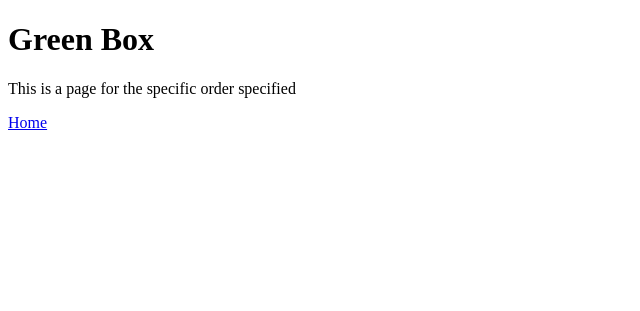
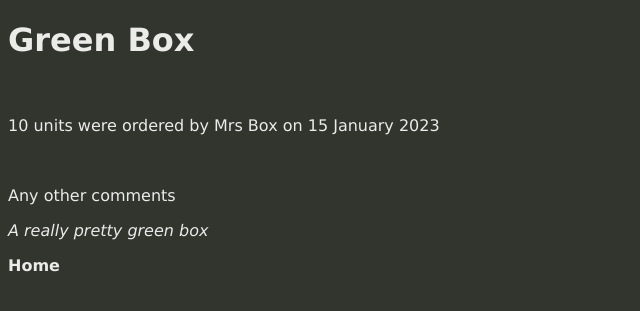
Before and after one commit to JonMinton/e63_hw, a Flask app: page /orders/1 in a window 1280 px wide. Shown: the top 311 px of the page, without its empty margins (0-640 px from the left). Run offline with Flask 2, Linux system fonts and the light colour scheme.

Commit message:
updated css

```diff
--- a/wk_03/03_flask_lab_hw/app/app.py
+++ b/wk_03/03_flask_lab_hw/app/app.py
@@ -1,4 +1,6 @@
 from flask import Flask
+from datetime import datetime
+
 
 app = Flask(__name__)
 
--- a/wk_03/03_flask_lab_hw/app/static/style.css
+++ b/wk_03/03_flask_lab_hw/app/static/style.css
@@ -5,7 +5,7 @@ th {
 }
 
 table {
-    background-color: lightgrey;
+    background-color: rgba(255, 255, 255, 0.2);
     width: 80%;
     border: 1px solid;
     border-collapse: collapse;
@@ -16,3 +16,23 @@ td {
     border-left: 1px solid;
     border-bottom: 1px dotted;
 }
+
+body {
+    background-color: #31352E;
+    color: #EBEBE8;
+    font-family:'Lucida Sans', 'Lucida Sans Regular', 'Lucida Grande', 'Lucida Sans Unicode', Geneva, Verdana, sans-serif;
+}
+
+a {
+    text-decoration: none;
+    font-weight: bold;
+    color: #EBEBE8;
+}
+
+a:hover {
+    text-decoration: underline;
+}
+
+footer {
+    /* background-color: blue; */
+}
--- a/wk_03/03_flask_lab_hw/app/templates/index.html
+++ b/wk_03/03_flask_lab_hw/app/templates/index.html
@@ -4,8 +4,8 @@
     <meta charset="UTF-8">
     <meta http-equiv="X-UA-Compatible" content="IE=edge">
     <meta name="viewport" content="width=device-width, initial-scale=1.0">
+    <link rel="stylesheet" href="{{ url_for('static', filename='style.css') }}">
     <title>Document</title>
-    <link rel="stylesheet" href="static/style.css">
 </head>
 <body>
     <h1>Welcome!</h1>
--- a/wk_03/03_flask_lab_hw/app/templates/order.html
+++ b/wk_03/03_flask_lab_hw/app/templates/order.html
@@ -4,12 +4,20 @@
     <meta charset="UTF-8">
     <meta http-equiv="X-UA-Compatible" content="IE=edge">
     <meta name="viewport" content="width=device-width, initial-scale=1.0">
+    <link rel="stylesheet" href="{{ url_for('static', filename='style.css') }}">
     <title>Specific order details</title>
 </head>
 <body>
-    <h1>{{ this_order.title}}</h1>
-    <p>This is a page for the specific order specified </p>
-
+    <h1>{{ this_order.title }}</h1>
+    <section>
+        <br>
+        <p>{{ this_order.quantity }} units were ordered by
+             {{ this_order.customer_name }} on
+             {{ this_order.order_date.strftime( "%d %B %Y" ) }}</p>
+        <br>
+        <p>Any other comments</p>
+        <p><em>{{ this_order.description }}</em></p>
+    </section>
     <footer>
         <p><a href ="/orders">Home</a></p>
     </footer>
```
